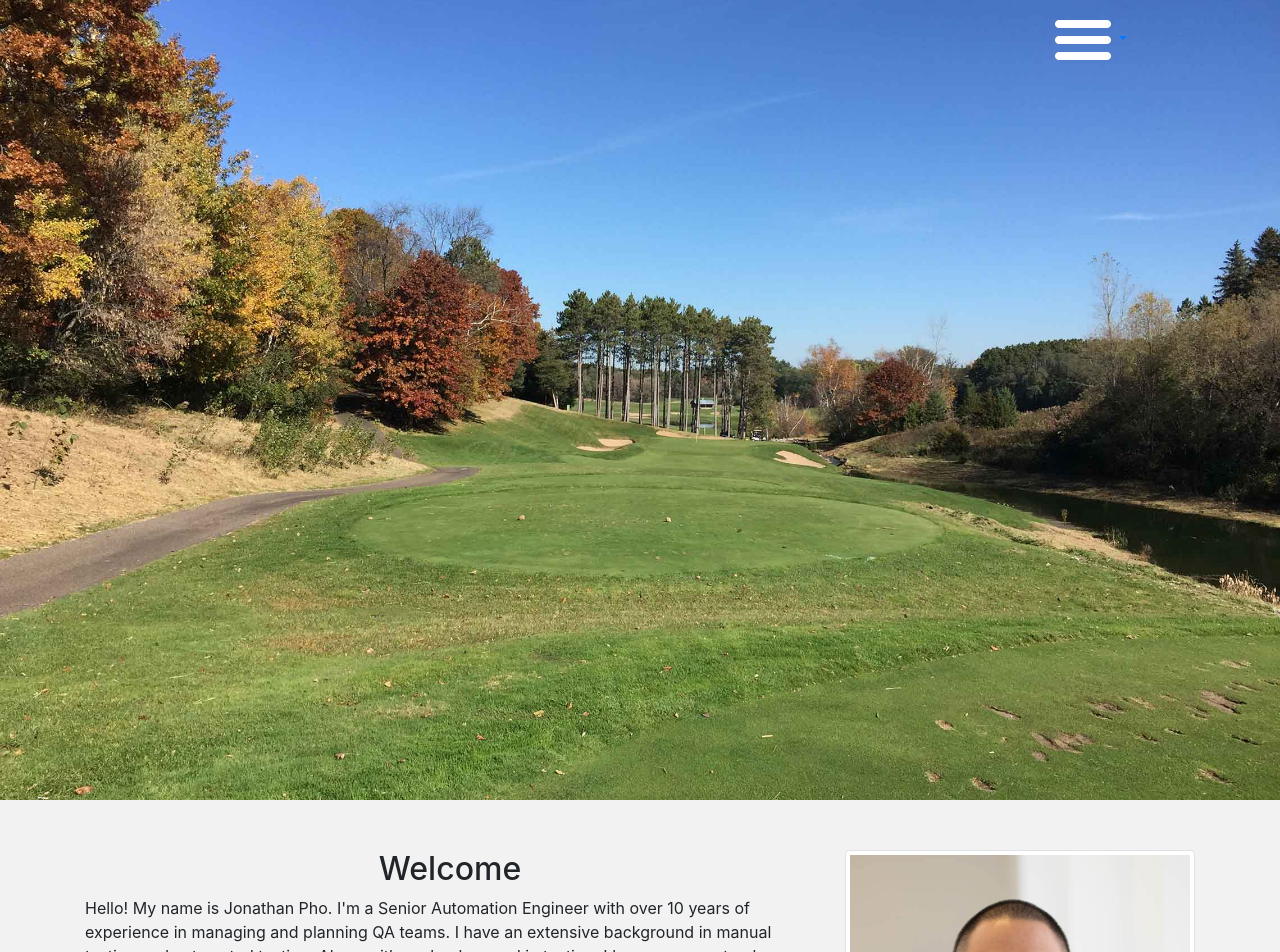
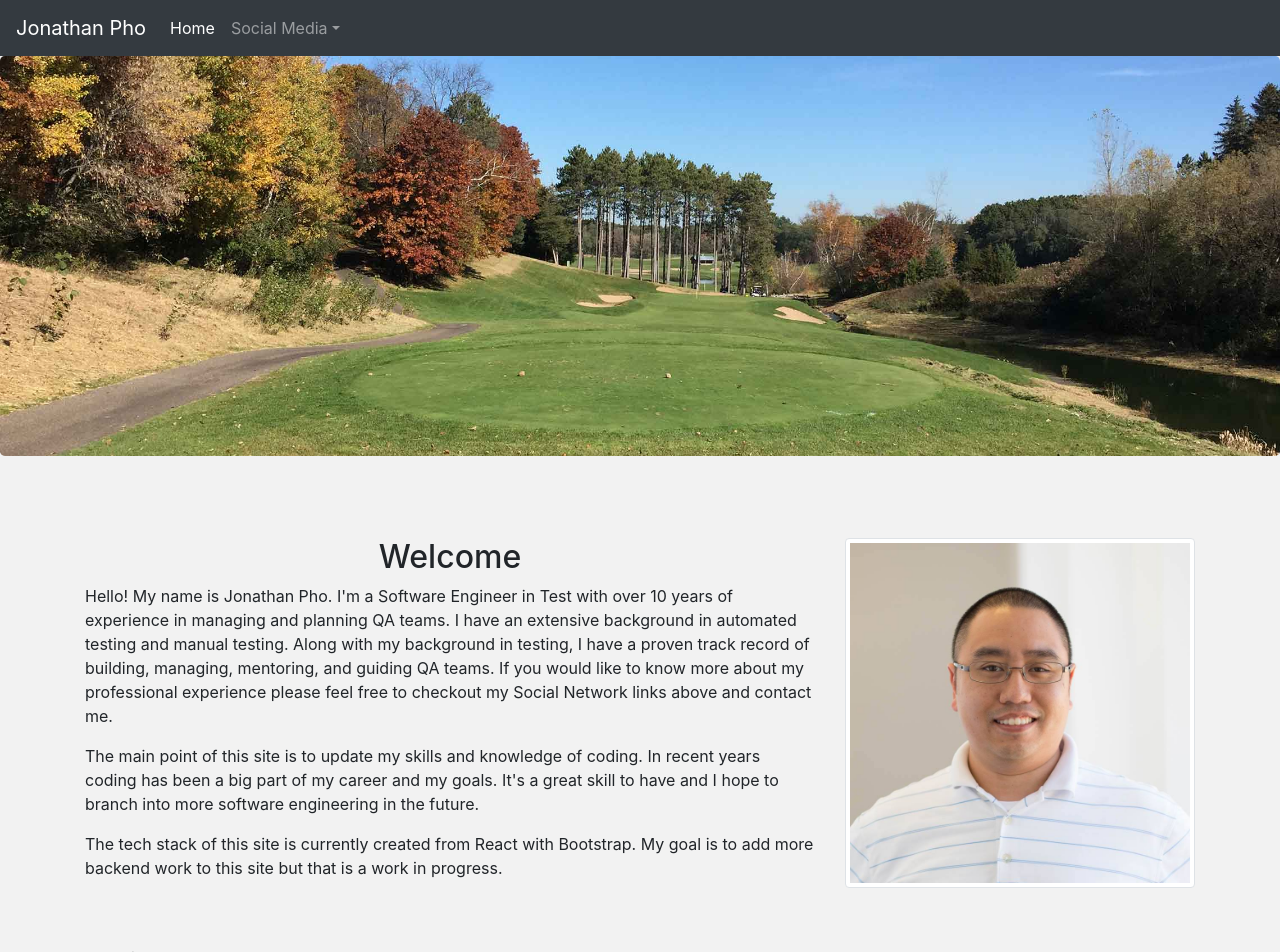
Before and after one commit to jonpho/react-website, a React (Create React App) app: page / in a window 1280 px wide. Shown: the top 952 px of the page. Built offline with nearby package versions, Linux system fonts and the light colour scheme.

Commit message:
Updating navigation and other site changes

```diff
--- a/src/App.css
+++ b/src/App.css
@@ -1,9 +1,13 @@
-.jumbotron-fluid {
-  height: 100vh;
+.jumbotron {
+  height: 50vh;
   background-image: url("images/herobackground.jpg");
   background-size: cover;
   background-repeat: no-repeat;
   background-position: center;
+}
+
+.dropdown-menu {
+  background-color: #f2f2f2;
 }
 
 .section {
--- a/src/App.js
+++ b/src/App.js
@@ -9,7 +9,10 @@
   return (
     <div className="App">
       <div>
-          <Jumbotron />
+        <Navigation />
+      </div>
+      <div>
+        <Jumbotron />
       </div>
       <div className="section">
         <About />
--- a/src/components/About.js
+++ b/src/components/About.js
@@ -8,19 +8,18 @@
         <div className="row">
           <div className="col-8">
             <h2>Welcome</h2>
-            <p className="text-left">Hello! My name is Jonathan Pho. I'm a Senior Automation Engineer with over 10 years
-              of experience in managing and planning QA teams. I have an extensive
-              background in manual testing and automated testing. Along with my
-              background in testing, I have a proven track record of building,
-              managing, mentoring, and guiding QA teams. If you would like to know
-              more about my professional experience please feel free to look at my <a href="https://www.linkedin.com/in/jonpho">LinkedIN</a> profile
-              for more information.
+            <p className="text-left">Hello! My name is Jonathan Pho. I'm a Software Engineer in Test with over 10 years
+              of experience in managing and planning QA teams. I have an extensive background in automated testing and
+              manual testing. Along with my background in testing, I have a proven track record of building, managing,
+              mentoring, and guiding QA teams. If you would like to know more about my professional experience please
+              feel free to checkout my Social Network links above and contact me.
             </p>
-            <p className="text-left">The main point of this site is to update my skills and knowledge of
-              coding while sharing my code samples, or my experiences in golfing and QA.
-              In recent years coding has been a big part of my career and my goals.
-              It's a great skill to have and I hope to branch into more software
-              engineering in the future.
+            <p className="text-left">The main point of this site is to update my skills and knowledge of coding. In
+              recent years coding has been a big part of my career and my goals. It's a great skill to have and I hope
+              to branch into more software engineering in the future.
+            </p>
+            <p className="text-left">The tech stack of this site is currently created from React with Bootstrap. My goal
+              is to add more backend work to this site but that is a work in progress.
             </p>
           </div>
           <div className="col-4">
--- a/src/components/Jumbotron.js
+++ b/src/components/Jumbotron.js
@@ -1,19 +1,10 @@
 import React from 'react';
-import Navigation from './Navigation';
 
 class Jumbotron extends React.Component {
   render() {
     return (
-      <div className="jumbotron-fluid">
-        <div className="container-fluid">
-          <div className="container">
-            <div className="row">
-              <div className="col-10" />
-              <div className="col-2">
-                <Navigation />
-              </div>
-            </div>
-          </div>
+      <div className="jumbotron">
+        <div className="container">
         </div>
       </div>
     );
--- a/src/components/Navigation.js
+++ b/src/components/Navigation.js
@@ -1,14 +1,21 @@
 import React from 'react';
-import menuIcon from '../images/hamburger_menu_icon.png';
 
 class Navigation extends React.Component {
   render() {
     return (
-      <div className="container">
-        <div className="row">
-          <ul className="nav">
+      <nav className="navbar navbar-expand-lg navbar-dark bg-dark">
+        <a className="navbar-brand" href="#">Jonathan Pho</a>
+        <button className="navbar-toggler" type="button" data-toggle="collapse" data-target="#navbarNav"
+                aria-controls="navbarNav" aria-expanded="false" aria-label="Toggle navigation">
+          <span className="navbar-toggler-icon" />
+        </button>
+        <div className="collapse navbar-collapse" id="navbarNav">
+          <ul className="navbar-nav">
+            <li className="nav-item active">
+              <a className="nav-link" href="#">Home <span className="sr-only">(current)</span></a>
+            </li>
             <li className="nav-item dropdown">
-              <a className="nav-link dropdown-toggle" data-toggle="dropdown" href="#" role="button" aria-haspopup="true" aria-expanded="false" href="#"><img src={menuIcon} /></a>
+              <a className="nav-link dropdown-toggle" data-toggle="dropdown" href="#" role="button" aria-haspopup="true" aria-expanded="false">Social Media</a>
               <div className="dropdown-menu">
                 <a className="dropdown-item" href="https://github.com/jonpho">GitHub</a>
                 <a className="dropdown-item" href="https://www.linkedin.com/in/jonpho">LinkedIN</a>
@@ -19,7 +26,23 @@
             </li>
           </ul>
         </div>
-      </div>
+      </nav>
+      // <div className="container">
+      //   <div className="row">
+      //     <ul className="nav">
+      //       <li className="nav-item dropdown">
+      //         <a className="nav-link dropdown-toggle" data-toggle="dropdown" href="#" role="button" aria-haspopup="true" aria-expanded="false" href="#">Social Media</a>
+      //         <div className="dropdown-menu">
+      //           <a className="dropdown-item" href="https://github.com/jonpho">GitHub</a>
+      //           <a className="dropdown-item" href="https://www.linkedin.com/in/jonpho">LinkedIN</a>
+      //           <a className="dropdown-item" href="https://www.facebook.com/jonpho">Facebook</a>
+      //           <a className="dropdown-item" href="https://twitter.com/jonathanpho">Twitter</a>
+      //           <a className="dropdown-item" href="https://www.instagram.com/leftphodead/">Instagram</a>
+      //         </div>
+      //       </li>
+      //     </ul>
+      //   </div>
+      // </div>
     );
   }
 }
```
